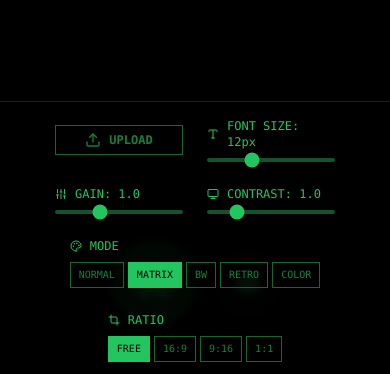
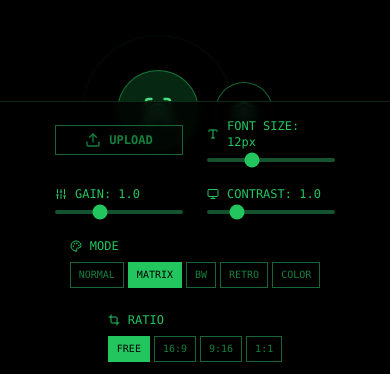
Before and after one commit to confusedhumor/BitMatrix, a React (Vite) app: page / in a window 390 px wide. Shown: the part 392-766 px from the top of the page. Built offline with nearby package versions, Linux system fonts and the light colour scheme; no server answers.

Commit message:
Restore stable engine while applying non-destructive mobile offsets

```diff
--- a/App.tsx
+++ b/App.tsx
@@ -46,7 +46,7 @@ const App: React.FC = () => {
   }, []);
 
   return (
-    <div className="relative w-full h-screen bg-black overflow-hidden flex flex-col">
+    <div className="relative w-full h-[100dvh] bg-black overflow-hidden flex flex-col font-mono selection:bg-green-500/30">
       {/* Header / HUD */}
       <header className="absolute top-0 left-0 w-full p-4 z-20 flex justify-between items-center pointer-events-none bg-gradient-to-b from-black/80 to-transparent">
         <div className="flex items-center gap-2 text-green-500 pointer-events-auto">
--- a/components/AsciiCanvas.tsx
+++ b/components/AsciiCanvas.tsx
@@ -454,7 +454,7 @@ export const AsciiCanvas: React.FC<AsciiCanvasProps> = ({ options, onCapture, me
         <canvas ref={canvasRef} className="block" />
 
         {/* Floating Controls Container */}
-        <div className="absolute bottom-32 left-1/2 transform -translate-x-1/2 flex items-center gap-6 z-40">
+        <div className="absolute bottom-[300px] md:bottom-32 left-1/2 transform -translate-x-1/2 flex items-center gap-4 md:gap-6 z-40 w-full justify-center">
 
             {/* If uploaded media is active, show Unified Process Button */}
             {mediaFile && (
```
